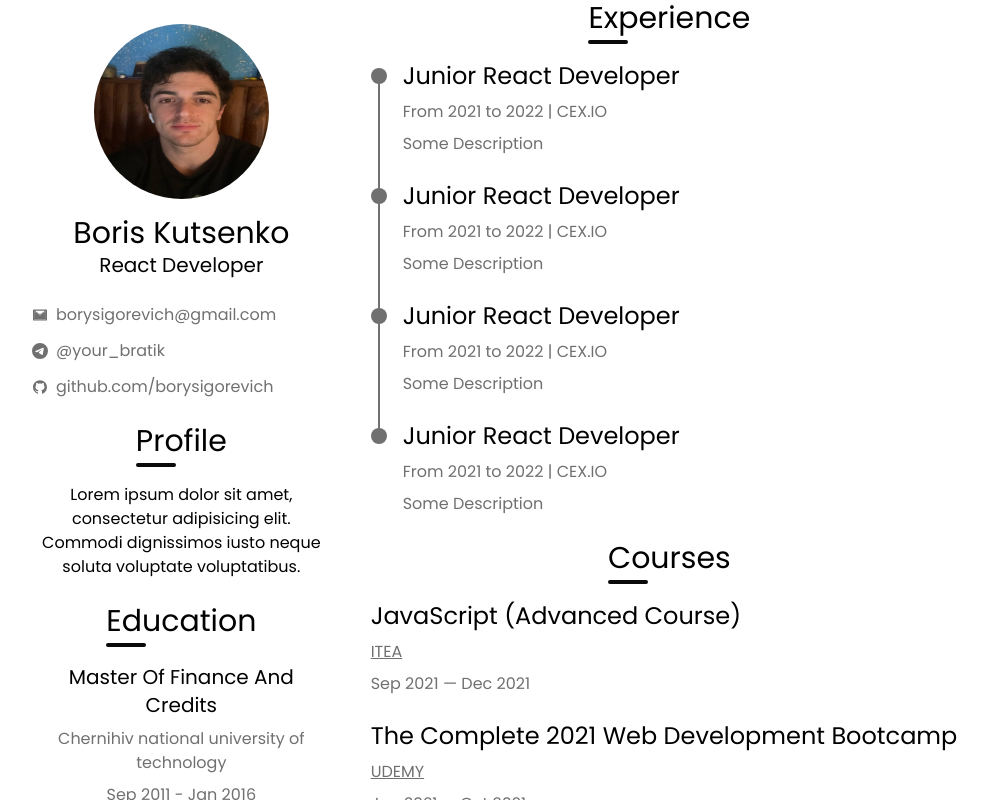
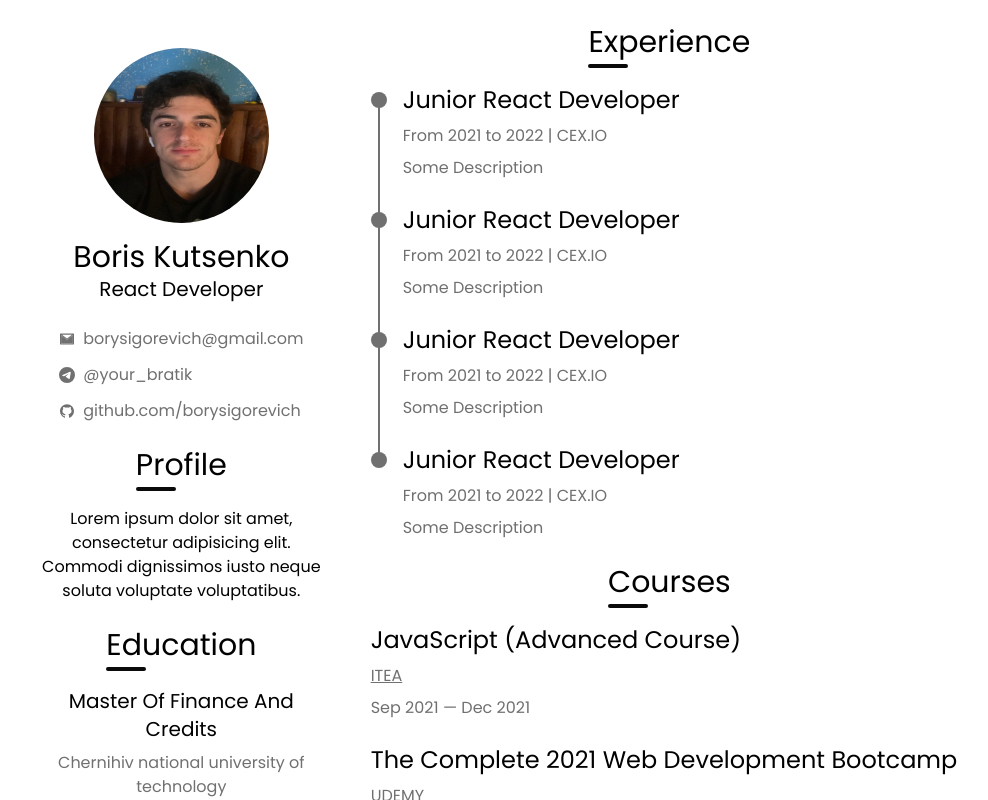
Before and after one commit to borysigorevich/cv, a Next.js app: page / in a window 1280 px wide. Shown: the whole page, without its empty margins (140-1128 px from the left). Built offline with nearby package versions, Linux system fonts and the light colour scheme.

Commit message:
cv - minor fix

```diff
--- a/components/Home.tsx
+++ b/components/Home.tsx
@@ -20,7 +20,7 @@ export const Home = () => {
                     <h3 className='text-xl'>React Developer</h3>
                 </div>
 
-                <div className='grid gap-3'>
+                <div className='grid gap-3 mx-auto'>
                     <div className="flex gap-2 items-center text-light">
                         <AiTwotoneMail/> <span>borysigorevich@gmail.com</span>
                     </div>
--- a/pages/index.tsx
+++ b/pages/index.tsx
@@ -30,29 +30,9 @@ export default function Index() {
                 <meta name="viewport" content="width=device-width, initial-scale=1"/>
                 <link rel="icon" href="/favicon.ico"/>
             </Head>
-            {/*<main className="h-full flex justify-center items-center">*/}
             <Header/>
             <main>
-                {/*<div className="max-w-[968px] mx-auto bg-body">*/}
-                {/*    <Header/>*/}
-                {/*    <h1 className="text-text-light">fff</h1>*/}
-                {/*</div>*/}
-                {/*<div*/}
-                {/*    className="relative w-full max-w-[1000px] h-[calc(100%-80px)] bg-white grid grid-cols-[1fr_2fr] shadow-lg">*/}
-
-                {/*    <div className="relative bg-[#003143] p-10 ">*/}
-                {/*        <div>*/}
-                {/*            <div className="w-20 h-20 bg-white rounded-full mb-5"/>*/}
-                {/*            <h2>Boris Kutsenko<br/><span>React Developer</span></h2>*/}
-                {/*        </div>*/}
-                {/*    </div>*/}
-
-                {/*    <div className="relative bg-white p-10">*/}
-
-                {/*    </div>*/}
-                {/*</div>*/}
-                <div className='pb-16 px-4 md:grid md:grid-cols-[2fr_4fr] md:gap-x-10 max-w-[968px] mx-auto'>
-
+                <div className='pb-16 px-4 md:grid md:grid-cols-[2fr_4fr] md:gap-x-10 max-w-[968px] mx-auto md:pt-6'>
 
                     {/*resume left*/}
                     <div className="max-w-[968px] mx-auto">
```
